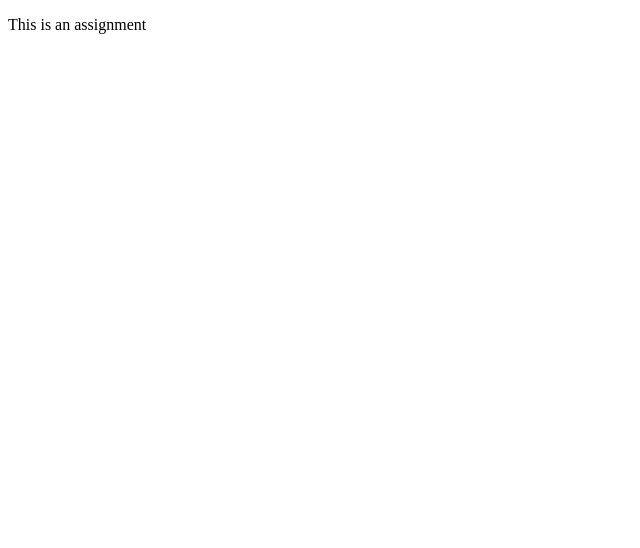
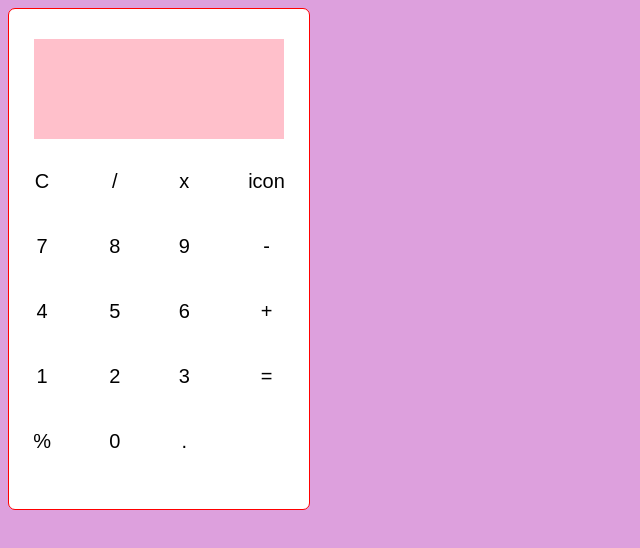
Before and after one commit to Bookieblue/Portfolio1, a plain HTML site: page index.html in a window 1280 px wide. Shown: the whole page, without its empty margins (0-640 px from the left). Drawn offline with Linux system fonts and the light colour scheme.

Commit message:
calculator

```diff
--- /dev/null
+++ b/index.css
@@ -0,0 +1,38 @@
+body{
+    background-color: plum;
+
+}
+.rectangle{
+    width: 250px;
+    height: 100px;
+    background-color: pink;
+    margin: 30px;
+    margin-left:25px;
+}
+.main-container{
+    width: 300px;
+    height: 500px;
+    align-items: center;
+    justify-content: center;
+    border: red 1px solid;
+    border-radius:7px;
+    background-color: white;
+}
+
+button{
+    background-color: transparent;
+    border: none;
+    font-size: 20px;
+}
+
+.grid-container {
+    display: grid;
+    grid-template-columns: auto auto auto auto;
+    column-gap: 10px;
+    row-gap: 40px;
+}
+
+/*.grid-item16{
+    //grid-row-start: 7;
+    grid-row-end: 8;
+}*/
--- a/index.html
+++ b/index.html
@@ -4,10 +4,37 @@
     <meta charset="UTF-8">
     <meta http-equiv="X-UA-Compatible" content="IE=edge">
     <meta name="viewport" content="width=device-width, initial-scale=1.0">
-    <title>Document</title>
+    <title>Calculator</title>
+    <link rel="Stylesheet" href="index.css" type="text/css">
 </head>
 <body>
-    <p>This is an assignment</p>
+    <div class="main-container">
+       <div class="rectangle">
+
+       </div>
+       <div class="grid-container">
+        <button class="grid-item1" id="del">C</button>
+       <button class="grid-item2" id="divide">/</button>
+       <button class="grid-item3" id="multiply">x</button>
+       <button class="grid-item4" id="backspace">icon</button>
+       <button class="grid-item5" id="7">7</button>
+       <button class="grid-item6" id="8">8</button>
+       <button class="grid-item7" id="9">9</button>
+       <button class="grid-item8" id="subtract">-</button>
+       <button class="grid-item9" id="4">4</button>
+       <button class="grid-item10" id="5">5</button>
+       <button class="grid-item11" id="6">6</button>
+       <button class="grid-item12" id="add">+</button>
+       <button class="grid-item13" id="1">1</button>
+       <button class="grid-item14" id="2">2</button>
+       <button class="grid-item15" id="3">3</button>
+       <button class="grid-item16" id="equalsTo">=</button>
+       <button class="grid-item17" id="modulus">%</button>
+       <button class="grid-item18" id="0">0</button>
+       <button class="grid-item19" id="point">.</button>
+       </div>
+
+    </div>
     <script src="array.js"></script>
 </body>
 </html>
```
